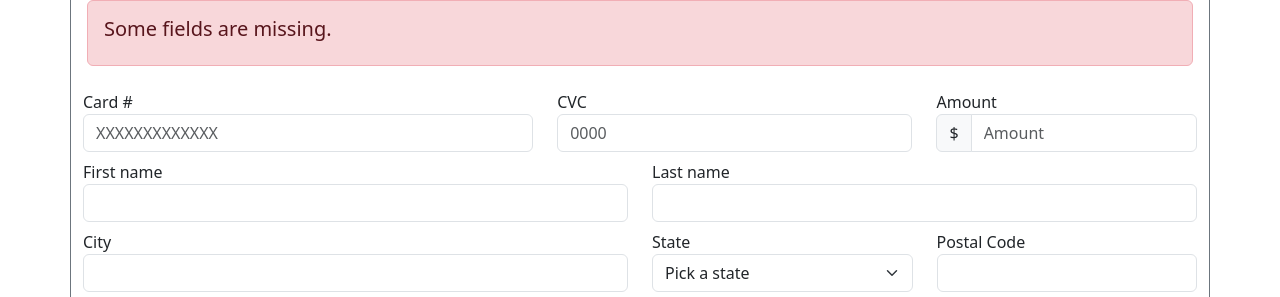
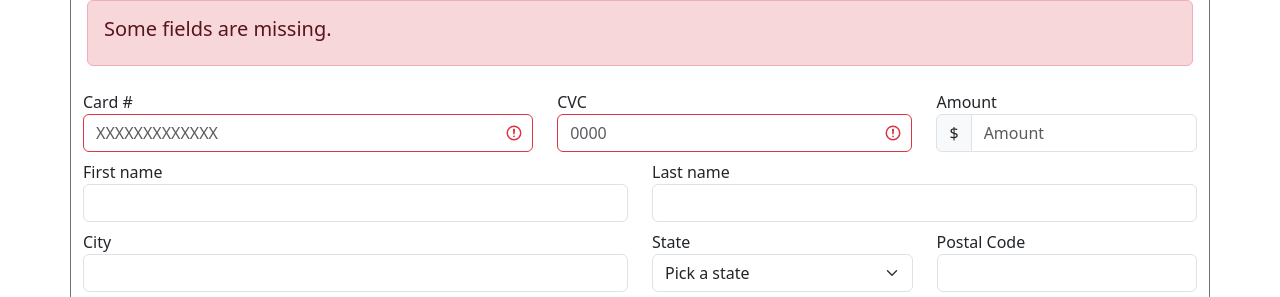
Before and after one commit to 4GeeksAcademy/Form.JoseDiez-fs.pt.115, a website: page index.html in a window 1280 px wide. Shown: the part 90-387 px from the top of the page. Drawn offline with nearby package versions, Linux system fonts and the light colour scheme.

Commit message:
Jose Diez Boostrat Form

```diff
--- a/index.html
+++ b/index.html
@@ -30,11 +30,14 @@
             <div class="col-md-5 mt-2">
 
                 <label for="text">Card #</label>
-                <input type="texto" class="form-control" id="text" placeholder="XXXXXXXXXXXXX">
+                <input type="texto" class="form-control is-invalid" id="text" placeholder="XXXXXXXXXXXXX">
+
             </div>
+
+
             <div class="col-md-4 mt-2">
                 <label for="cvc">CVC</label>
-                <input type="password" class="form-control" id="cvc" placeholder="0000">
+                <input type="password" class="form-control is is-invalid" id="cvc"  placeholder="0000">
             </div>
 
 
```
